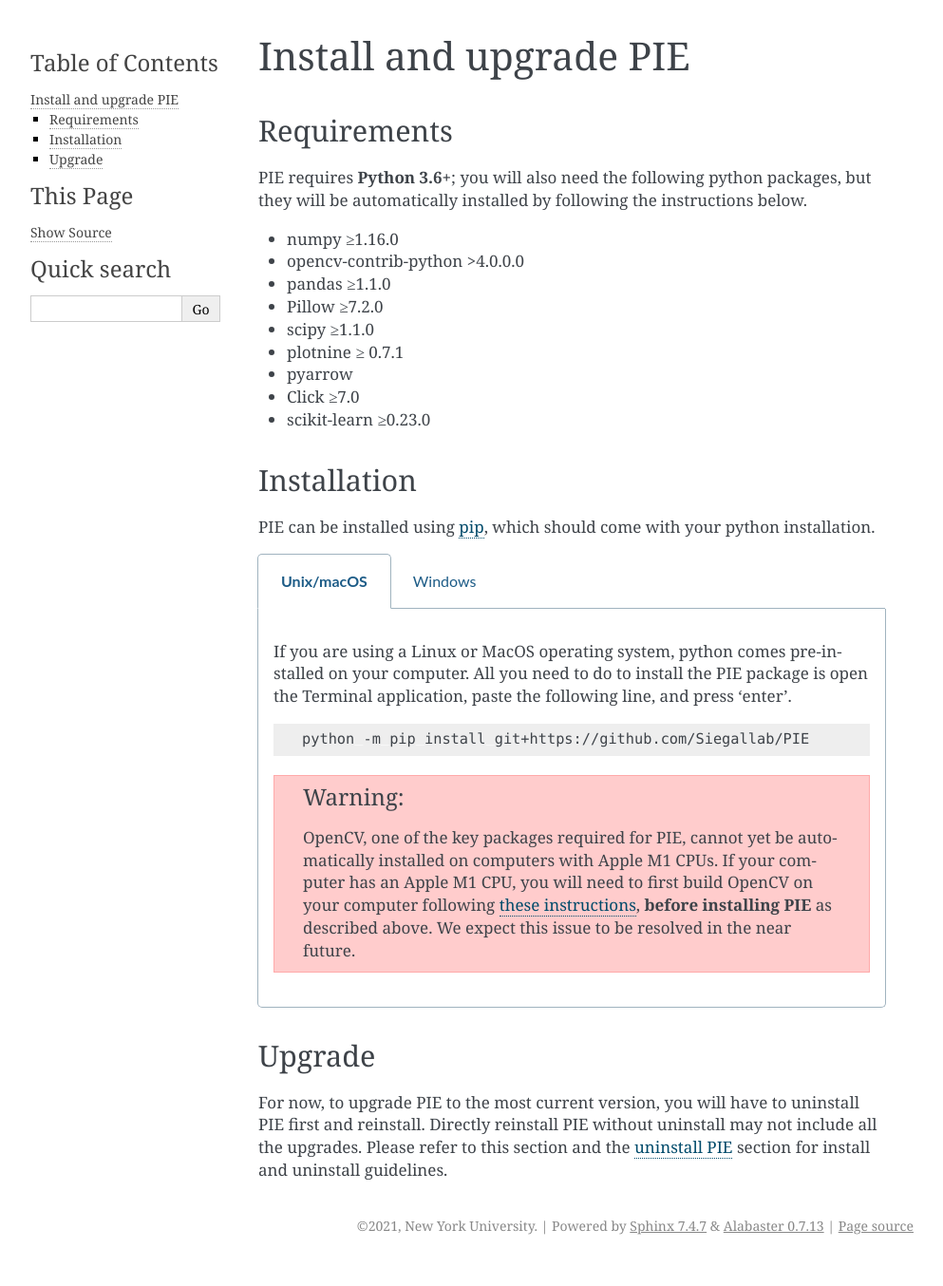
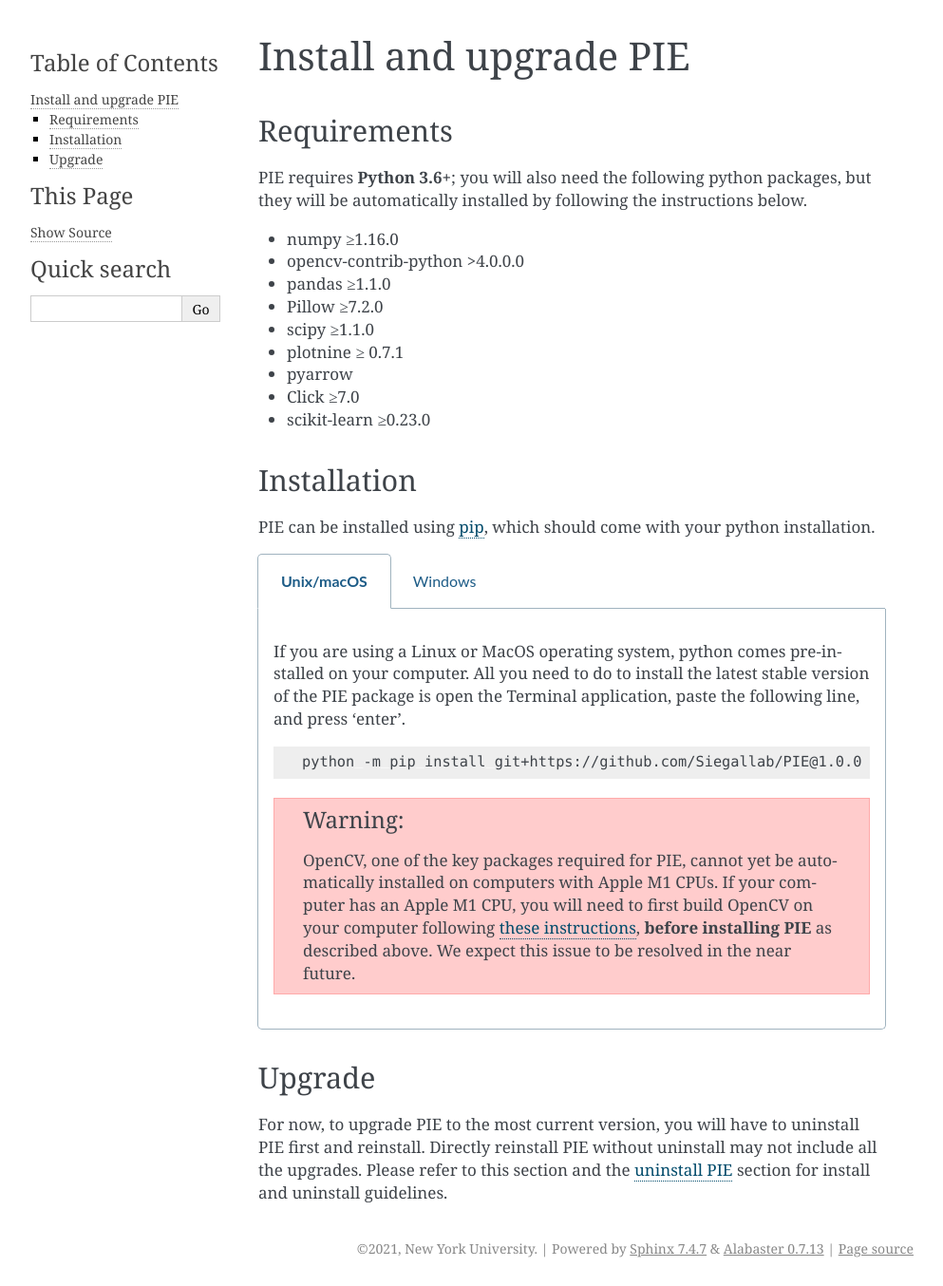
Before and after one commit to Siegallab/PIE, a Sphinx documentation site: the page built from docs/source/installation.rst, in a window 1280 px wide. Shown: the whole page at 95% size, without its empty margins (148-1141 px from the left). Built offline with Sphinx 7.4.7, drawn with Linux system fonts in a browser that asks for light colours; before the commit the page ends 1330 px from its top, so only the background shows below that.

Commit message:
Updated installation requirements with tag

```diff
--- a/docs/source/installation.rst
+++ b/docs/source/installation.rst
@@ -25,11 +25,11 @@ PIE can be installed using `pip <https://pip.pypa.io/en/stable/>`_, which should
 
     .. tab:: Unix/macOS
 
-        If you are using a Linux or MacOS operating system, python comes pre-installed on your computer. All you need to do to install the PIE package is open the Terminal application, paste the following line, and press 'enter'.
+        If you are using a Linux or MacOS operating system, python comes pre-installed on your computer. All you need to do to install the latest stable version of the PIE package is open the Terminal application, paste the following line, and press 'enter'.
 
         .. code-block:: bash
 
-            python -m pip install git+https://github.com/Siegallab/PIE
+            python -m pip install git+https://github.com/Siegallab/PIE@1.0.0
 
         .. warning::
 
@@ -43,11 +43,11 @@ PIE can be installed using `pip <https://pip.pypa.io/en/stable/>`_, which should
 
             In order to be able to complete the PIE installation steps below, please make sure that you select "Add Python to PATH" during installation.
 
-        Once you have python installed, open the ``cmd`` program from the Start Menu, and type the following:
+        Once you have python installed, open the ``cmd`` program from the Start Menu, and type the following to install the latest stable version of the PIE package:
 
         .. code-block:: bash
 
-            py -m pip install git+https://github.com/Siegallab/PIE
+            py -m pip install git+https://github.com/Siegallab/PIE@1.0.0
 
         .. admonition:: Troubleshooting
             :class: dropdown, tip
--- a/readme.rst
+++ b/readme.rst
@@ -27,13 +27,13 @@ In unix/macOS Terminal, run:
 
 .. code-block:: bash
 
-    python -m pip install git+https://github.com/Siegallab/PIE
+    python -m pip install git+https://github.com/Siegallab/PIE@1.0.0
 
 or, in Windows Command Prompt, run:
 
 .. code-block:: bash
 
-    py -m pip install git+https://github.com/Siegallab/PIE
+    py -m pip install git+https://github.com/Siegallab/PIE@1.0.0
 
 See `Installing PIE <https://pie-image.readthedocs.io/en/latest/installation.html>`_ for details.
 
```
